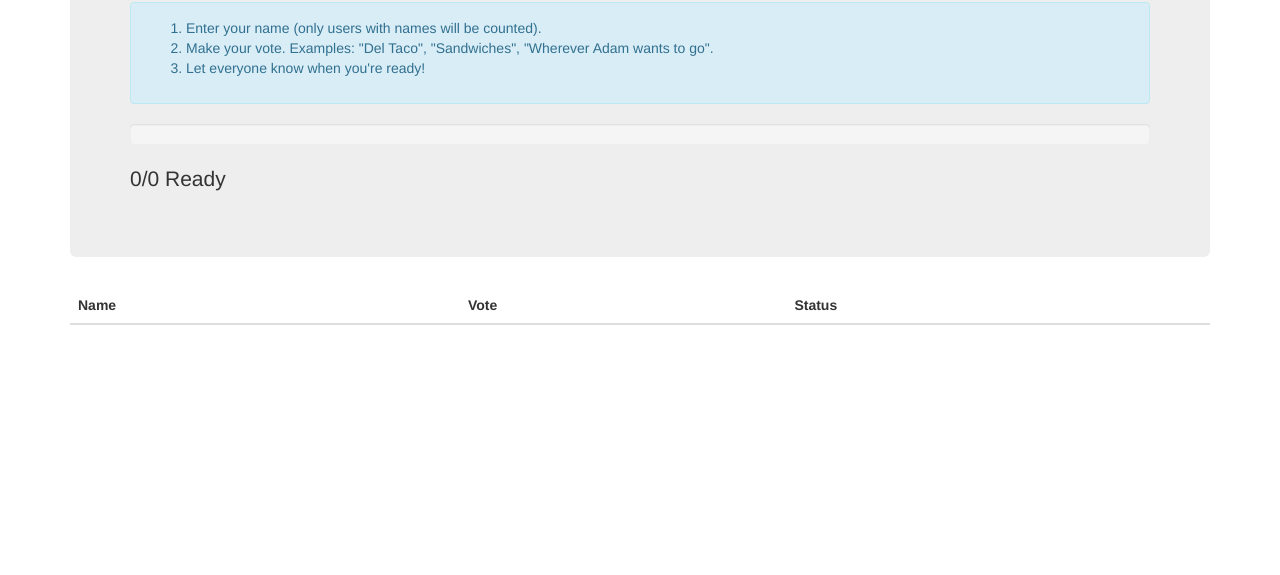
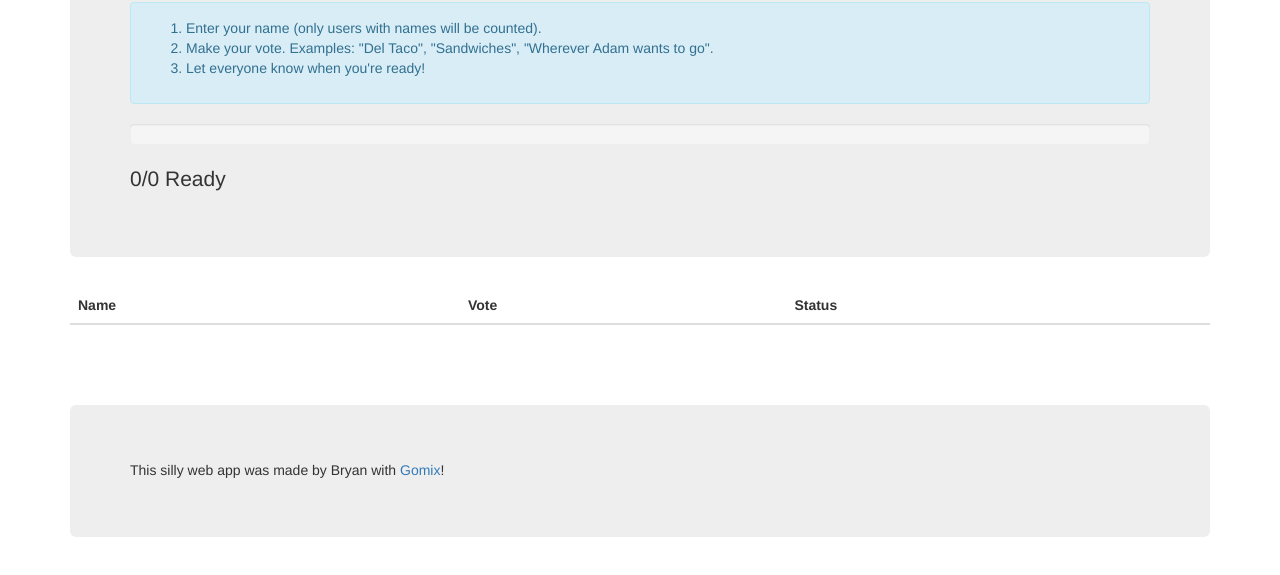
Before and after one commit to regularkid/LunchPicker5000, a website: page views/index.html in a window 1280 px wide. Shown: the part 145-720 px from the top of the page. Drawn offline with nearby package versions, Linux system fonts and the light colour scheme; no server answers.

Commit message:
👠🐺 Updated with Gomix

```diff
--- a/views/index.html
+++ b/views/index.html
@@ -59,6 +59,16 @@
       </table>
     </div>
 
+    <br/>
+    <br/>
+    <br/>
+
+    <div class="container">
+      <div class="jumbotron">
+        <h5>This silly web app was made by Bryan with <a href="https://gomix.com/#!/project/regularkid">Gomix</a>!</h5>
+      </div>
+    </div>
+
     <script src = "https://ajax.googleapis.com/ajax/libs/jquery/1.11.1/jquery.min.js"></script>
     <script src = "//maxcdn.bootstrapcdn.com/bootstrap/3.3.1/js/bootstrap.min.js"></script>
     <script src="/socket.io/socket.io.js"></script>
```
